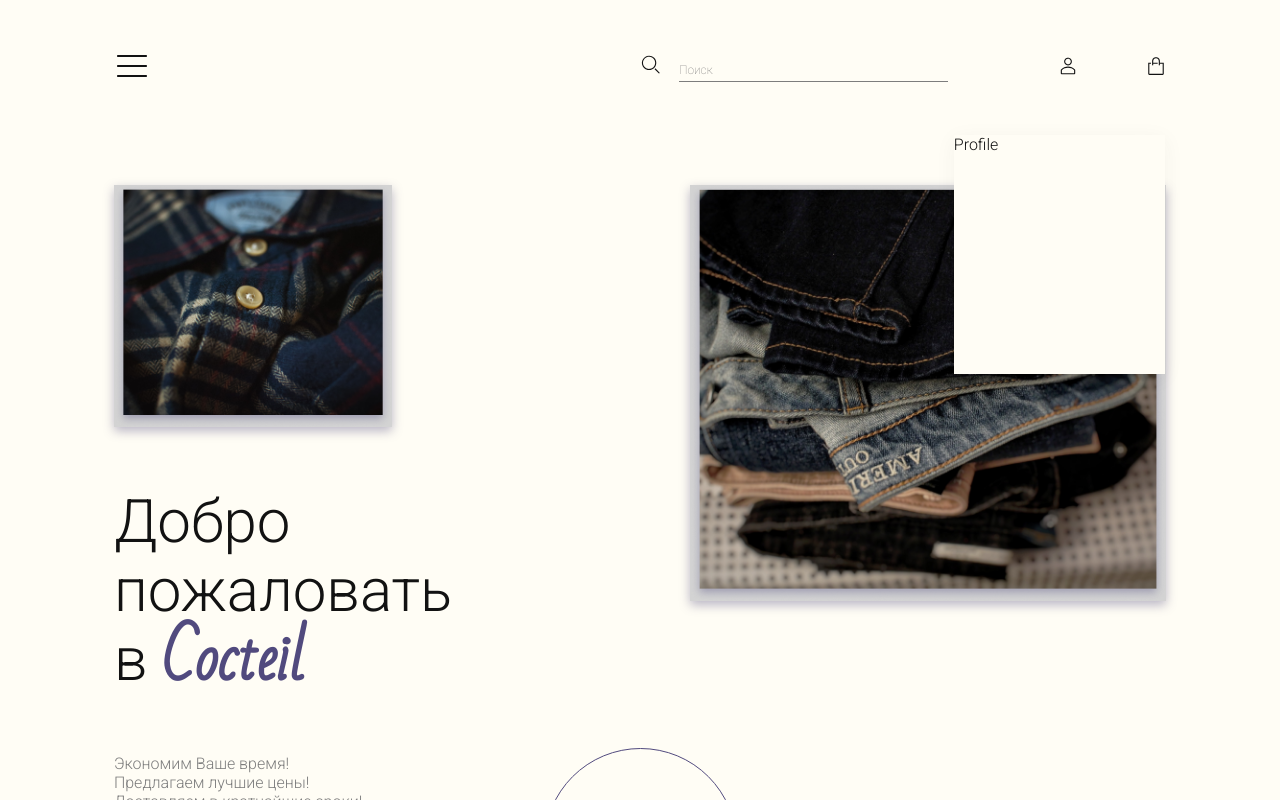
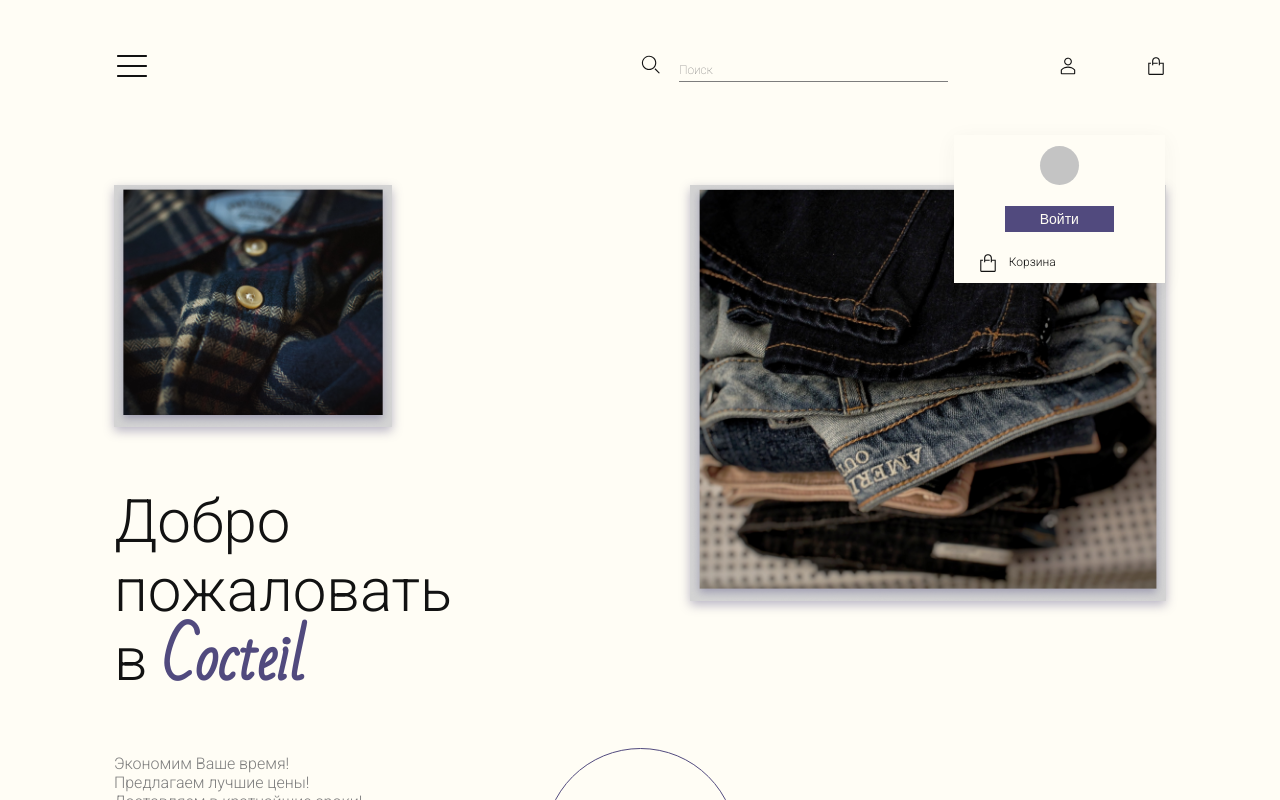
Before and after one commit to DuremarDuremar/cokteil, a React (Create React App) app: page / in a window 1280 px wide. Both pictures are taken after a click on the element 1034 px from the left and 67 px from the top of the page. Shown: the top 800 px of the page. Built offline with nearby package versions, Linux system fonts and the light colour scheme.

Commit message:
profile_style

```diff
--- a/src/components/profile/index.tsx
+++ b/src/components/profile/index.tsx
@@ -1,8 +1,17 @@
 import React from "react";
-import { Content } from "./style";
+import { Cart, Content, Entry, Photo } from "./style";
+import { ReactComponent as SvgShop } from "../../assets/shopping.svg";
 
 const Profile = () => {
-  return <Content onClick={(e) => e.stopPropagation()}>Profile</Content>;
+  return (
+    <Content onClick={(e) => e.stopPropagation()}>
+      <Photo></Photo>
+      <Entry>Войти</Entry>
+      <Cart>
+        <SvgShop /> <span>Корзина</span>
+      </Cart>
+    </Content>
+  );
 };
 
 export default Profile;
--- a/src/components/profile/style.tsx
+++ b/src/components/profile/style.tsx
@@ -3,9 +3,42 @@ export const Content = styled.div`
   position: absolute;
   display: flex;
   max-width: 211px;
-  height: 239px;
+  height: 148px;
   background: #fffdf5;
   box-shadow: 0px 4px 20px 0px rgba(51, 51, 51, 0.05);
   top: 100%;
   right: 9%;
+  display: flex;
+  flex-direction: column;
+  align-items: center;
+  justify-content: space-around;
+  padding: 0 24px;
 `;
+
+export const Photo = styled.div`
+  width: 39px;
+  height: 39px;
+  background: #c4c4c4;
+  border-radius: 50%;
+`;
+export const Entry = styled.button`
+  width: 100%;
+  max-width: 109px;
+  height: 26px;
+  border: 0.5px solid #514a7e;
+  background: #514a7e;
+  color: #fffdf5;
+  font-size: 14px;
+  font-weight: 400;
+`;
+export const Cart = styled.div`
+  display: flex;
+  align-items: center;
+  width: 100%;
+  font-size: 12px;
+  line-height: 118%;
+  cursor: pointer;
+  span {
+    padding-left: 11px;
+  }
+`;
```
